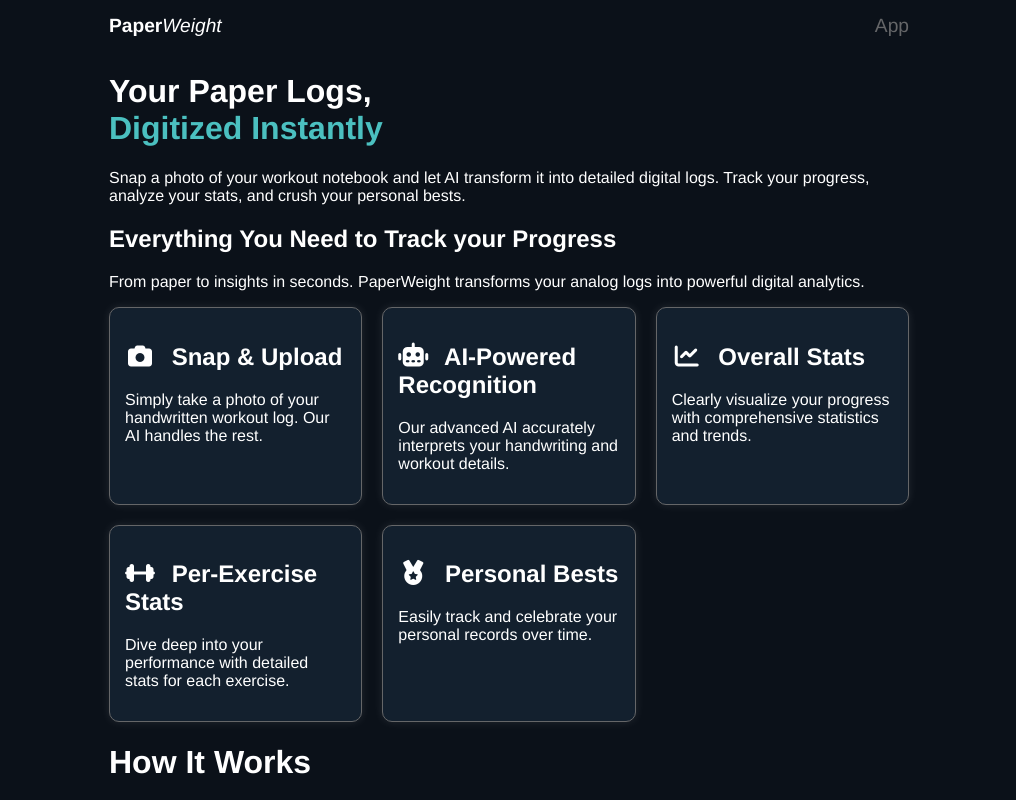
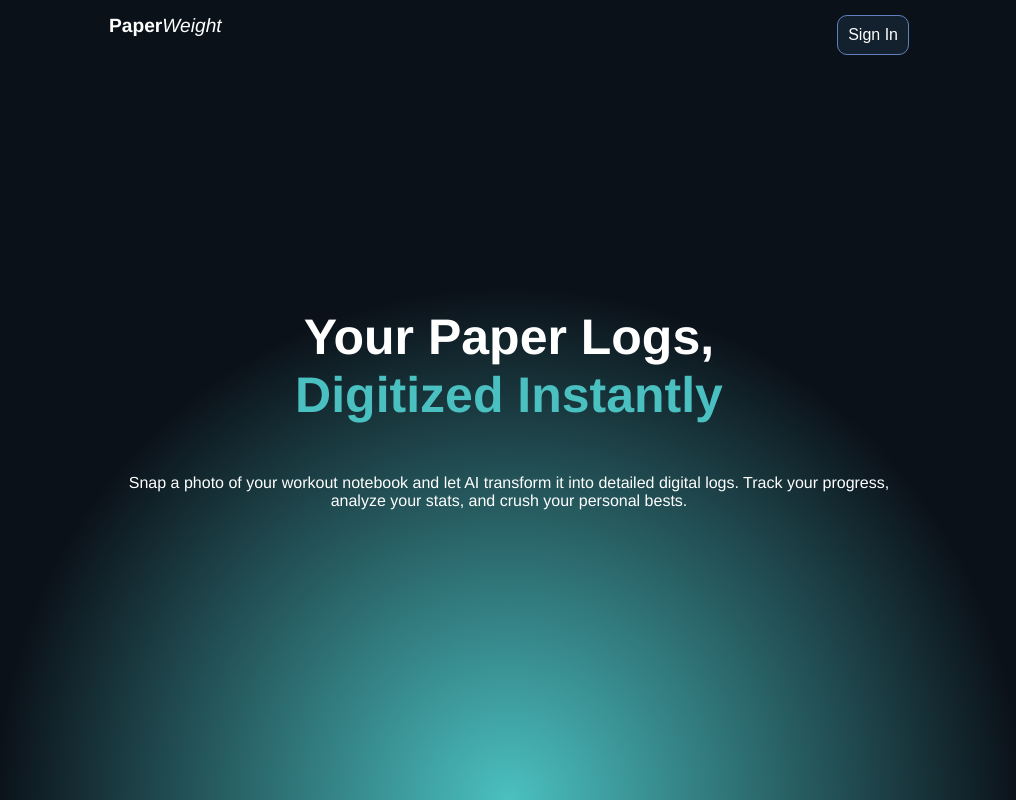
Before and after one commit to OliverHeffernan/paperWeight, a Vue app: page / in a window 1280 px wide. Shown: the top 800 px of the page, without its empty margins (131-1147 px from the left). Built offline with nearby package versions, Linux system fonts and the light colour scheme; no server answers.

Commit message:
updated landing page, and made changes to how the positioning of nav bar and stuff is handles

```diff
--- a/src/App.vue
+++ b/src/App.vue
@@ -65,34 +65,6 @@
     font-size: 16px;
 }
 
-.backBar {
-    position: fixed;
-    top: 0;
-    left: 0;
-    width: 100vw;
-    height: 60px;
-    background-color: var(--sec);
-    display: flex;
-    align-items: center;
-    padding-left: 10px;
-    z-index: 10;
-    border-bottom: solid 1px var(--border);
-    box-sizing: border-box;
-}
-
-.backBar h3 {
-    width: 100%;
-    text-align: center;
-}
-
-.backButton {
-    position: fixed;
-    top: 17px;
-    left: 20px;
-    border: none;
-    background: none;
-    font-size: 15px;
-}
 
 #app {
 	font-family: Avenir, Helvetica, Arial, sans-serif;
@@ -245,20 +217,6 @@
 	z-index: 5;
 }
 
-.open {
-	position: fixed;
-	left: 0;
-	top: 0;
-	width: 100vw;
-	height: 100vh;
-	background-color: rgba(0, 0, 0, 0.5);
-}
-
-.closed {
-	opacity: 0;
-	pointer-events: none;
-}
-
 .popup {
 	background-color: var(--prim);
 	border: solid 1px var(--border);
@@ -333,4 +291,5 @@
     right: 20px;
     font-size: 15px;
 }
+
 </style>
--- a/src/components/BubbleButton.vue
+++ b/src/components/BubbleButton.vue
@@ -16,7 +16,7 @@
 }>();
 </script>
 <template>
-    <button :class="['bubbleButton', { red: props.red }, {fullWidth: props.fullWidth}]" :disabled="loading" @click="emit('click')">
+    <button :class="['bubbleButton', 'clickable', { red: props.red }, {fullWidth: props.fullWidth}]" :disabled="loading" @click="emit('click')">
         <slot></slot>
         {{label || ''}}
     </button>
--- a/src/components/NavBar.vue
+++ b/src/components/NavBar.vue
@@ -44,6 +44,7 @@
 
     position: fixed;
     bottom: 0;
+    bottom: env(safe-area-inset-bottom, 0);
     width: 100%;
     border-top: 1px solid var(--border);
 }
--- a/src/components/TopBar.vue
+++ b/src/components/TopBar.vue
@@ -46,3 +46,34 @@
     return window.history.length > 1;
 }
 </script>
+<style scoped>
+.backBar {
+    position: fixed;
+    top: 0;
+    top: env(safe-area-inset-top, 0);
+    left: 0;
+    width: 100vw;
+    height: 60px;
+    background-color: var(--sec);
+    display: flex;
+    align-items: center;
+    padding-left: 10px;
+    z-index: 10;
+    border-bottom: solid 1px var(--border);
+    box-sizing: border-box;
+}
+
+.backBar h3 {
+    width: 100%;
+    text-align: center;
+}
+
+.backButton {
+    position: fixed;
+    top: 17px;
+    left: 20px;
+    border: none;
+    background: none;
+    font-size: 15px;
+}
+</style>
--- /dev/null
+++ b/src/components/landing/FeatureSection.vue
@@ -0,0 +1,55 @@
+<script setup lang="ts">
+import FeatureBubble from '../FeatureBubble.vue';
+</script>
+<template>
+    <div class="margins featureSection">
+        <h2>Everything You Need to Track your Progress</h2>
+        <p>From paper to insights in seconds. PaperWeight transforms your analog logs into powerful digital analytics.</p>
+        <div class="flexbox">
+            <FeatureBubble
+                title="Snap & Upload"
+                message="Simply take a photo of your handwritten workout log. Our AI handles the rest."
+                iconClass="fa-solid fa-camera"
+            />
+            <FeatureBubble
+                title="AI-Powered Recognition"
+                message="Our advanced AI accurately interprets your handwriting and workout details."
+                iconClass="fa-solid fa-robot"
+            />
+            <FeatureBubble
+                title="Overall Stats"
+                message="Clearly visualize your progress with comprehensive statistics and trends."
+                iconClass="fa-solid fa-chart-line"
+            />
+            <FeatureBubble
+                title="Per-Exercise Stats"
+                message="Dive deep into your performance with detailed stats for each exercise."
+                iconClass="fa-solid fa-dumbbell"
+            />
+            <FeatureBubble
+                title="Personal Bests"
+                message="Easily track and celebrate your personal records over time."
+                iconClass="fa-solid fa-medal"
+            />
+        </div>
+    </div>
+</template>
+<style scoped>
+.featureSection {
+    background-color: var(--sec);
+    z-index: 10;
+    position: relative;
+    padding: 20px;
+    border: solid var(--btnBorder) 1px;
+    border-radius: 30px 30px 0 0;
+    border-bottom: none;
+}
+.text-center {
+    text-align: center;
+}
+.flexbox {
+    grid-gap: 20px;
+    grid-template-columns: repeat(auto-fit, minmax(250px, 1fr));
+    display: grid;
+}
+</style>
--- /dev/null
+++ b/src/components/landing/Footer.vue
@@ -0,0 +1,23 @@
+<script setup lang="ts">
+import BubbleButton from '../../components/BubbleButton.vue';
+import { useRouter } from 'vue-router';
+const router = useRouter();
+</script>
+<template>
+    <footer class="footer margins">
+        <h1>Sign Up for free today</h1>
+        <BubbleButton
+            @click="router.push({ name: 'Sign Up' })"
+        >
+            Get Started
+        </BubbleButton>
+        <div class="links">
+
+        </div>
+    </footer>
+</template>
+<style scoped>
+.footer {
+    text-align: center;
+}
+</style>
--- a/src/components/landing/NavBar.vue
+++ b/src/components/landing/NavBar.vue
@@ -1,14 +1,20 @@
+<script setup lang="ts">
+import { RouterLink } from 'vue-router';
+import BubbleButton from '../BubbleButton.vue';
+</script>
 <template>
-    <nav class="navBar">
+    <nav class="navBar margins">
         <RouterLink class="navItem" :to="{ name: 'landing' }"><b>Paper</b><em>Weight</em></RouterLink>
 
-        <RouterLink class="navItem right" :to="{ name: 'Home' }">App</RouterLink>
+        <RouterLink class="navItem right" :to="{ name: 'Home' }"><BubbleButton>Sign In</BubbleButton></RouterLink>
     </nav>
 </template>
 <style scoped>
 .navBar {
+    position: relative;
     display: flex;
     gap: 20px;
+    z-index: 20;
 }
 .navItem {
     text-decoration: none;
--- /dev/null
+++ b/src/components/landing/SplashScreen.vue
@@ -0,0 +1,45 @@
+<template>
+    <div class="splash">
+        <div class="margins">
+            <h1>Your Paper Logs,<br><span style="color: var(--accent)">Digitized Instantly</span></h1>
+            <p>Snap a photo of your workout notebook and let AI transform it into detailed digital logs. Track your progress, analyze your stats, and crush your personal bests.</p>
+        </div>
+    </div>
+    <div class="gradient"></div>
+    <div class="splash-spacer"></div>
+</template>
+<style scoped>
+.splash {
+    text-align: center;
+    height: 100vh;
+    width: 100%;
+    position: fixed;
+    top: 0;
+    z-index: 2;
+    justify-content: center;
+}
+
+
+.splash .margins {
+    height: 100%;
+    display: flex;
+    flex-direction: column;
+    justify-content: center;
+}
+
+.margins h1 {
+    font-size: 50px;
+}
+.splash-spacer {
+    height: 90vh;
+    width: 100%;
+}
+.gradient {
+    position: fixed;
+    top: 0;
+    height: 200vh;
+    width: 100%;
+    z-index: 1;
+    background: radial-gradient(circle at center, var(--accent) 0%, var(--prim) 50%);
+}
+</style>
--- a/src/components/landing/StepsSection.vue
+++ b/src/components/landing/StepsSection.vue
@@ -23,6 +23,8 @@
 ];
 </script>
 <template>
+    <div class="fullWidth">
+        <div class="margins">
             <h1>How It Works</h1>
             <p>Three simple steps from paper to progress tracking</p>
             <Step
@@ -33,4 +35,21 @@
                 :message="step.message"
                 :imgSrc="step.imgSrc"
             />
+        </div>
+    </div>
 </template>
+
+<style scoped>
+.margins {
+    position: relative;
+    z-index: 10;
+    background-color: var(--prim);
+}
+.fullWidth {
+    margin: 0;
+    width: 100%;
+    border-top: 1px solid var(--border);
+    position: relative;
+    z-index: 10;
+}
+</style>
--- a/src/views/LandingPage.vue
+++ b/src/views/LandingPage.vue
@@ -1,54 +1,29 @@
 <script setup lang="ts">
-import FeatureBubble from '../components/FeatureBubble.vue';
+import NavBar from '../components/landing/NavBar.vue';
+import SplashScreen from '../components/landing/SplashScreen.vue';
+import FeatureSection from '../components/landing/FeatureSection.vue';
 import StepsSection from '../components/landing/StepsSection.vue';
-import NavBar from '../components/landing/NavBar.vue';
+import Footer from '../components/landing/Footer.vue';
 </script>
 
 <template>
-    <div class="margins">
-        <NavBar />
-        <h1>Your Paper Logs,<br><span style="color: var(--accent)">Digitized Instantly</span></h1>
-        <p>Snap a photo of your workout notebook and let AI transform it into detailed digital logs. Track your progress, analyze your stats, and crush your personal bests.</p>
-        <h2>Everything You Need to Track your Progress</h2>
-        <p>From paper to insights in seconds. PaperWeight transforms your analog logs into powerful digital analytics.</p>
-        <div class="flexbox">
-            <FeatureBubble
-                title="Snap & Upload"
-                message="Simply take a photo of your handwritten workout log. Our AI handles the rest."
-                iconClass="fa-solid fa-camera"
-            />
-            <FeatureBubble
-                title="AI-Powered Recognition"
-                message="Our advanced AI accurately interprets your handwriting and workout details."
-                iconClass="fa-solid fa-robot"
-            />
-            <FeatureBubble
-                title="Overall Stats"
-                message="Clearly visualize your progress with comprehensive statistics and trends."
-                iconClass="fa-solid fa-chart-line"
-            />
-            <FeatureBubble
-                title="Per-Exercise Stats"
-                message="Dive deep into your performance with detailed stats for each exercise."
-                iconClass="fa-solid fa-dumbbell"
-            />
-            <FeatureBubble
-                title="Personal Bests"
-                message="Easily track and celebrate your personal records over time."
-                iconClass="fa-solid fa-medal"
-            />
-        </div>
+    <NavBar />
+    <SplashScreen />
+    <FeatureSection />
+    <div class="bg">
         <StepsSection />
+        <Footer />
     </div>
 </template>
 
 <style scoped>
-.text-center {
-    text-align: center;
+.margins {
+    margin-top: 0;
+    margin-bottom: 0;
 }
-.flexbox {
-    grid-gap: 20px;
-    grid-template-columns: repeat(auto-fit, minmax(250px, 1fr));
-    display: grid;
+.bg {
+    background-color: var(--prim);
+    position: relative;
+    z-index: 10;
 }
 </style>
--- a/src/views/SignUpView.vue
+++ b/src/views/SignUpView.vue
@@ -7,6 +7,7 @@
 import ErrorBubble from '../components/ErrorBubble.vue';
 import BubbleButton from '../components/BubbleButton.vue';
 import LoadingView from './LoadingView.vue';
+import { RouterLink } from 'vue-router';
 
 const router = useRouter();
 
@@ -72,6 +73,9 @@
         <BubbleButton :loading="loading" label="Sign Up" @click="signUpWithEmail()" />
 
 		<ErrorBubble :errorMsg="errorMsg" />
+        <br>
+        <br>
+        <RouterLink :to="{ name: 'Sign In' }">Already have an account? Sign in here.</RouterLink>
 	</div>
 </template>
 
```
Also changed, not shown: 6 other files (tests, documents, lock files or other folders). Lines whose indentation alone changed are shown as unchanged.
